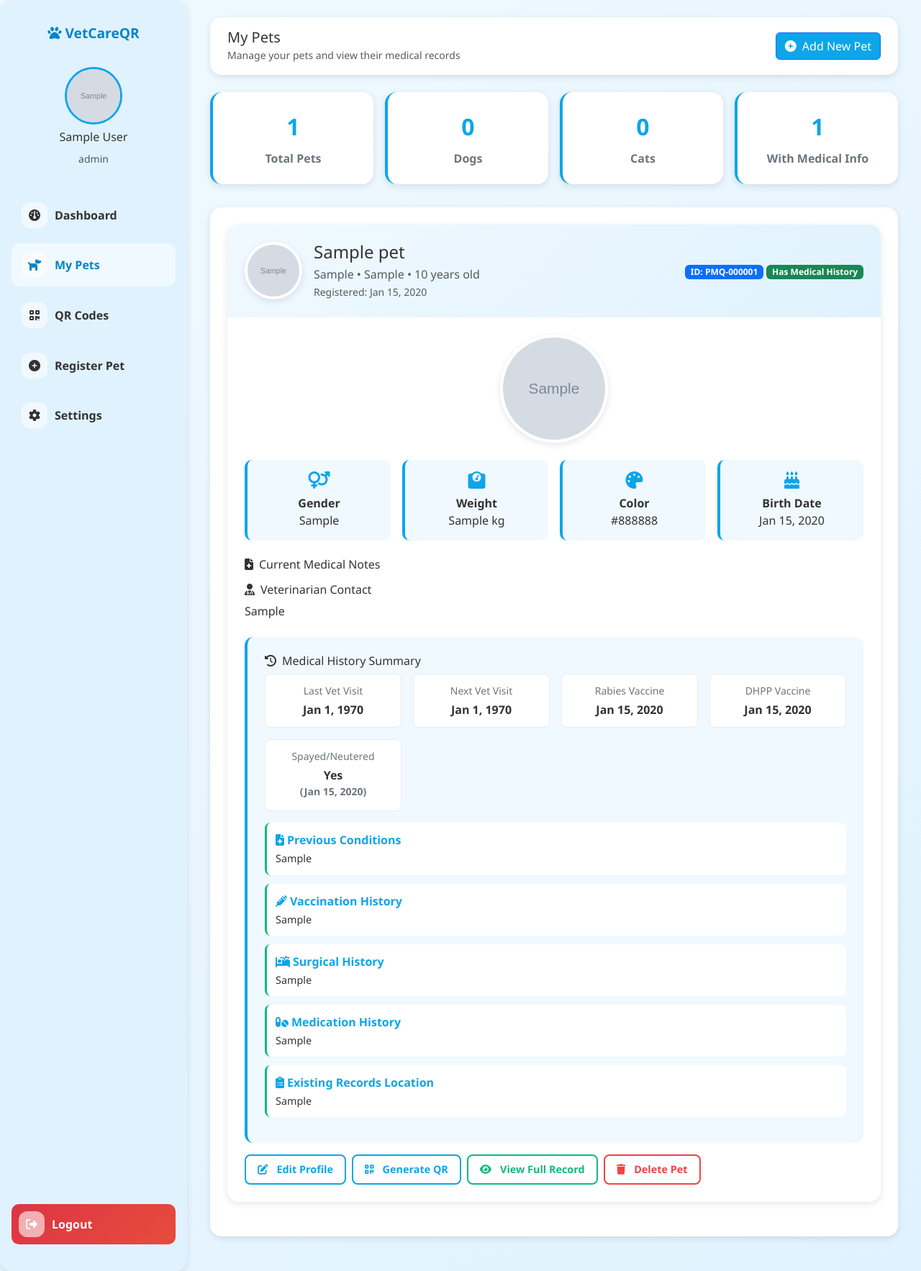
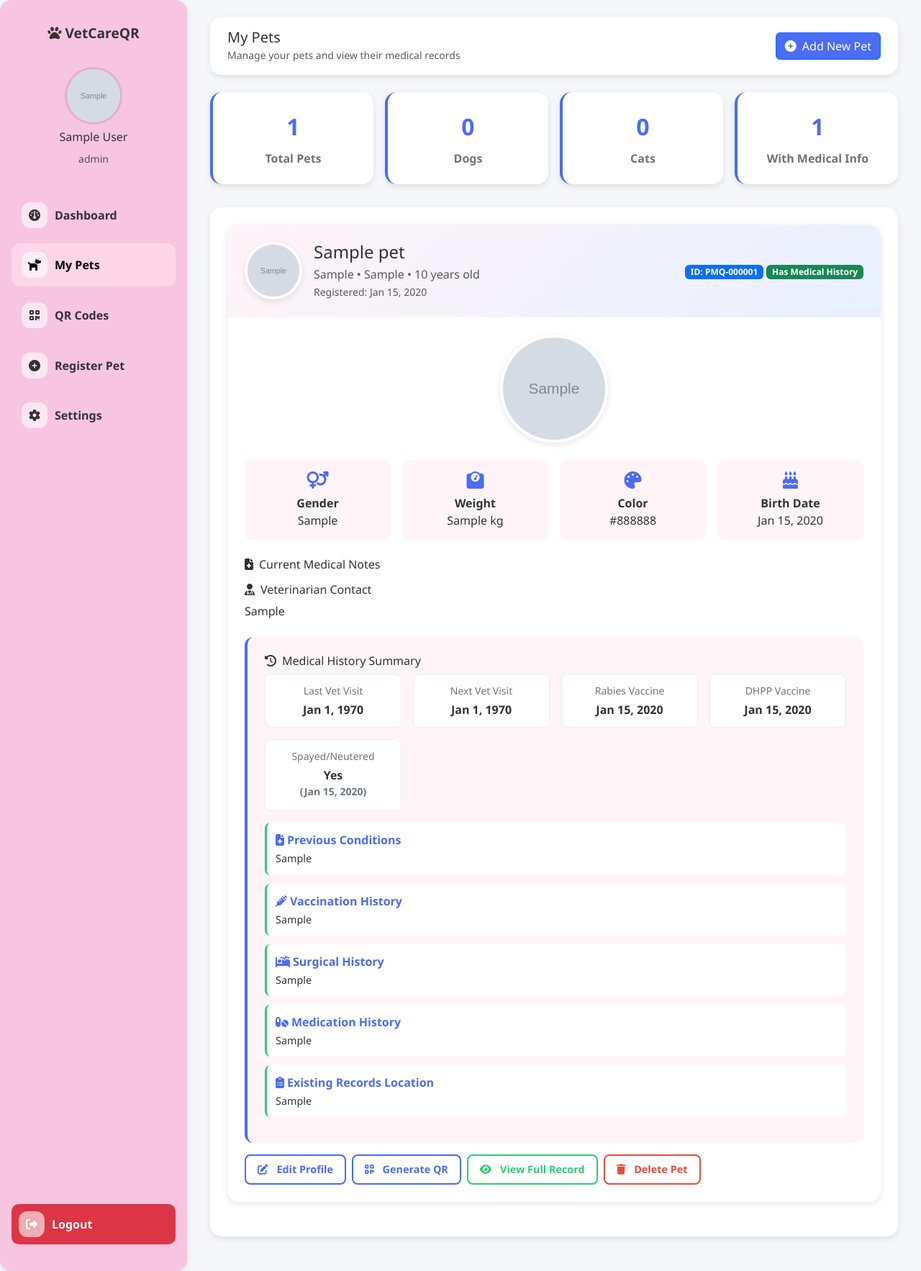
Before and after one commit to CEITE/group042025, a PHP site: page /user_pet_profile.php in a window 1280 px wide. Shown: the whole page at 72% size. Run offline with PHP 8.4, Linux system fonts and the light colour scheme; the visitor is signed in with stand-in values (Sample User, id 1); tables that the repository leaves empty or names only in its code hold one stand-in row (values such as "Sample post"); grey boxes marked "Sample" are stand-in pictures; some libraries are stand-ins or nearby versions.

Commit message:
Update user_pet_profile.php

```diff
--- a/user_pet_profile.php
+++ b/user_pet_profile.php
@@ -131,21 +131,24 @@ if (isset($_POST['delete_pet'])) {
     <link rel="stylesheet" href="https://cdnjs.cloudflare.com/ajax/libs/font-awesome/6.4.0/css/all.min.css">
     <style>
         :root {
-            --primary: #0ea5e9;
-            --primary-dark: #0284c7;
-            --primary-light: #e0f2fe;
-            --secondary: #8b5cf6;
-            --light: #f0f9ff;
-            --success: #10b981;
-            --warning: #f59e0b;
-            --danger: #ef4444;
+            --pink: #ffd6e7;
+            --pink-2: #f7c5e0;
+            --pink-light: #fff4f8;
+            --blue: #4a6cf7;
+            --blue-light: #e8f0fe;
+            --green: #2ecc71;
+            --green-light: #eafaf1;
+            --orange: #f39c12;
+            --orange-light: #fef5e7;
+            --red: #e74c3c;
+            --red-light: #fdedec;
             --radius: 16px;
             --shadow: 0 3px 10px rgba(0,0,0,0.1);
         }
 
         body {
             font-family: 'Segoe UI', sans-serif;
-            background: linear-gradient(135deg, var(--light) 0%, #e0f2fe 100%);
+            background: #f5f7fb;
             margin: 0;
             color: #333;
         }
@@ -157,7 +160,7 @@ if (isset($_POST['delete_pet'])) {
 
         .sidebar {
             width: 260px;
-            background: var(--primary-light);
+            background: var(--pink-2);
             padding: 2rem 1rem;
             border-radius: var(--radius);
             box-shadow: var(--shadow);
@@ -170,7 +173,6 @@ if (isset($_POST['delete_pet'])) {
             font-size: 1.2rem;
             text-align: center;
             margin-bottom: 2rem;
-            color: var(--primary-dark);
         }
 
         .sidebar .profile {
@@ -204,7 +206,7 @@ if (isset($_POST['delete_pet'])) {
             height: 80px;
             border-radius: 50%;
             margin-bottom: .5rem;
-            border: 3px solid var(--primary);
+            border: 3px solid rgba(0,0,0,0.1);
             object-fit: cover;
             transition: all 0.3s ease;
         }
@@ -236,15 +238,15 @@ if (isset($_POST['delete_pet'])) {
         }
 
         .sidebar a.active, .sidebar a:hover {
-            background: var(--light);
-            color: var(--primary-dark);
+            background: var(--pink);
+            color: #000;
         }
 
         .sidebar .logout {
             margin-top: auto;
             font-weight: 600;
             color: #fff;
-            background: linear-gradient(135deg, #dc3545, #e74c3c);
+            background: #dc3545;
             text-align: center;
             padding: 10px;
             border-radius: 10px;
@@ -295,7 +297,7 @@ if (isset($_POST['delete_pet'])) {
             display: flex;
             align-items: center;
             justify-content: space-between;
-            background: linear-gradient(135deg, var(--light), var(--primary-light));
+            background: linear-gradient(135deg, var(--pink-light), var(--blue-light));
         }
 
         .pet-card-body {
@@ -334,24 +336,23 @@ if (isset($_POST['delete_pet'])) {
         }
 
         .detail-item {
-            background: var(--light);
+            background: var(--pink-light);
             padding: 1rem;
             border-radius: 10px;
             text-align: center;
-            border-left: 4px solid var(--primary);
         }
 
         .detail-item i {
             font-size: 1.5rem;
             margin-bottom: 0.5rem;
-            color: var(--primary);
+            color: var(--blue);
         }
 
         .medical-history {
-            background: var(--light);
+            background: var(--pink-light);
             padding: 1.5rem;
             border-radius: 12px;
-            border-left: 4px solid var(--primary);
+            border-left: 4px solid var(--blue);
             margin-top: 1.5rem;
         }
 
@@ -359,12 +360,12 @@ if (isset($_POST['delete_pet'])) {
             padding: 0.75rem;
             background: white;
             border-radius: 8px;
-            border-left: 3px solid var(--success);
+            border-left: 3px solid var(--green);
             margin-bottom: 0.75rem;
         }
 
         .medical-item strong {
-            color: var(--primary);
+            color: var(--blue);
             display: block;
             margin-bottom: 0.25rem;
         }
@@ -433,7 +434,7 @@ if (isset($_POST['delete_pet'])) {
             width: 150px;
             height: 150px;
             border-radius: 50%;
-            background: linear-gradient(135deg, var(--light), var(--primary-light));
+            background: linear-gradient(135deg, var(--pink-light), var(--blue-light));
             display: flex;
             align-items: center;
             justify-content: center;
@@ -462,56 +463,56 @@ if (isset($_POST['delete_pet'])) {
         }
 
         .btn-primary {
-            background: var(--primary);
+            background: var(--blue);
             color: white;
         }
 
         .btn-primary:hover {
-            background: var(--primary-dark);
+            background: #3a5bd9;
             transform: translateY(-2px);
         }
 
         .btn-outline-primary {
             background: transparent;
-            border: 2px solid var(--primary);
-            color: var(--primary);
+            border: 2px solid var(--blue);
+            color: var(--blue);
         }
 
         .btn-outline-primary:hover {
-            background: var(--primary);
+            background: var(--blue);
             color: white;
         }
 
         .btn-outline-info {
             background: transparent;
-            border: 2px solid var(--primary);
-            color: var(--primary);
+            border: 2px solid var(--blue);
+            color: var(--blue);
         }
 
         .btn-outline-info:hover {
-            background: var(--primary);
+            background: var(--blue);
             color: white;
         }
 
         .btn-outline-success {
             background: transparent;
-            border: 2px solid var(--success);
-            color: var(--success);
+            border: 2px solid var(--green);
+            color: var(--green);
         }
 
         .btn-outline-success:hover {
-            background: var(--success);
+            background: var(--green);
             color: white;
         }
 
         .btn-outline-danger {
             background: transparent;
-            border: 2px solid var(--danger);
-            color: var(--danger);
+            border: 2px solid var(--red);
+            color: var(--red);
         }
 
         .btn-outline-danger:hover {
-            background: var(--danger);
+            background: var(--red);
             color: white;
         }
 
@@ -528,13 +529,13 @@ if (isset($_POST['delete_pet'])) {
             border-radius: var(--radius);
             text-align: center;
             box-shadow: var(--shadow);
-            border-left: 4px solid var(--primary);
+            border-left: 4px solid var(--blue);
         }
 
         .stat-number {
             font-size: 2rem;
             font-weight: 800;
-            color: var(--primary);
+            color: var(--blue);
             margin-bottom: 0.5rem;
         }
 
@@ -704,7 +705,7 @@ if (isset($_POST['delete_pet'])) {
                         <div class="pet-card-header">
                             <div class="d-flex align-items-center">
                                 <!-- Pet Avatar with Profile Picture -->
-                                <div class="pet-avatar me-3" style="background: <?php echo strtolower($pet['species']) == 'dog' ? '#bae6fd' : '#e0f2fe'; ?>">
+                                <div class="pet-avatar me-3" style="background: <?php echo strtolower($pet['species']) == 'dog' ? '#bbdefb' : '#f8bbd0'; ?>">
                                     <?php if (!empty($pet['profile_picture'])): ?>
                                         <img src="uploads/pet_profile_pictures/<?php echo htmlspecialchars($pet['profile_picture']); ?>"
                                              alt="<?php echo htmlspecialchars($pet['pet_name']); ?>"
```
